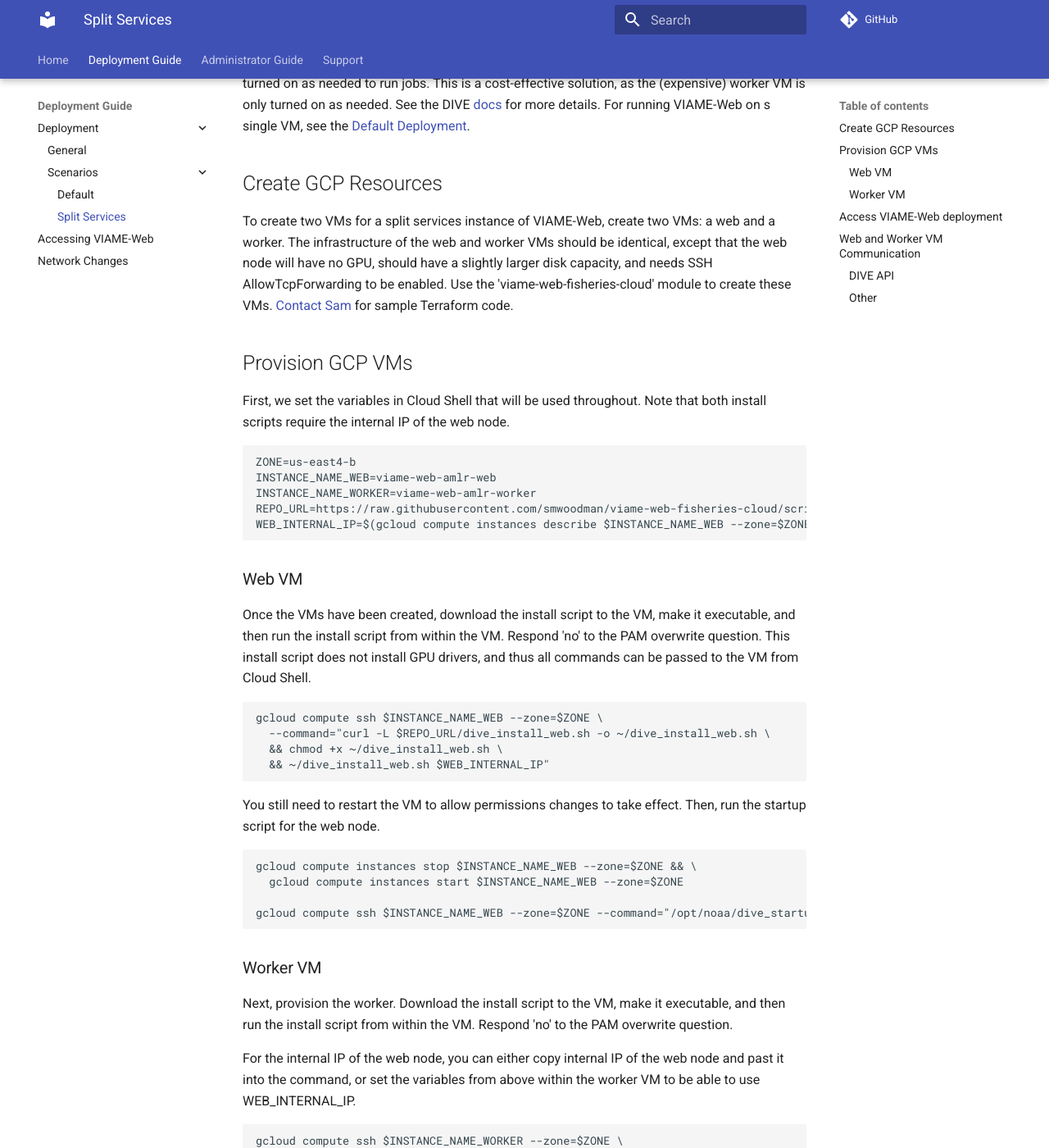
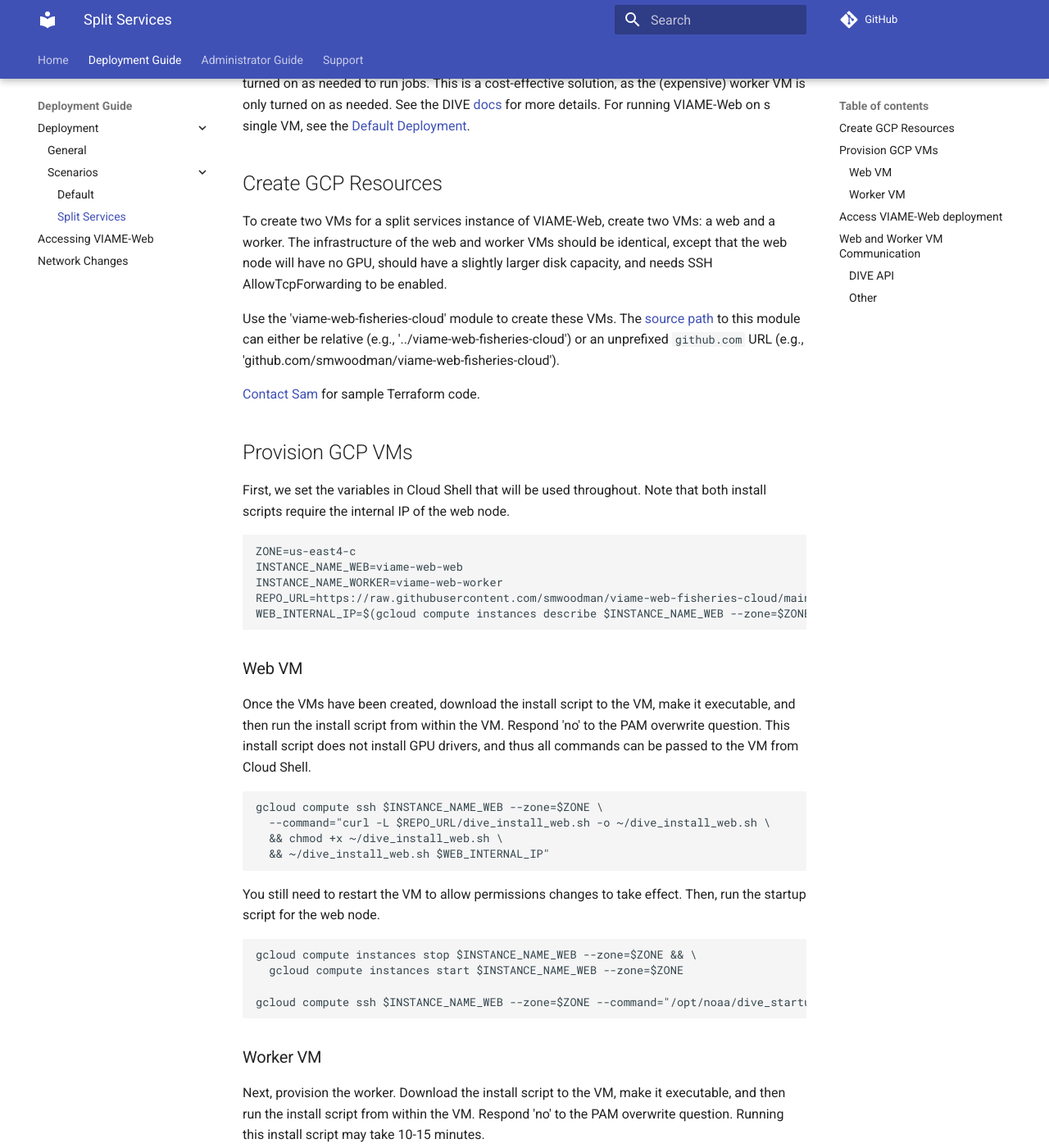
Before and after one commit to SWFSC/viame-web-noaa-gcp, an MkDocs documentation site: the page built from docs/deployment-split.md, in a window 1280 px wide and 1400 px high, scrolled down 231 px. Shown: the whole window at 82% size. Built offline with MkDocs 1.6.1 and Material for MkDocs 9.7.7, drawn with Linux system fonts in a browser that asks for light colours; comment, search, counter and statistics services are not loaded.

Commit message:
update docs and install urls

````diff
--- a/docs/deployment-split.md
+++ b/docs/deployment-split.md
@@ -6,17 +6,21 @@
 
 ## Create GCP Resources
 
-To create two VMs for a split services instance of VIAME-Web, create two VMs: a web and a worker. The infrastructure of the web and worker VMs should be identical, except that the web node will have no GPU, should have a slightly larger disk capacity, and needs SSH AllowTcpForwarding to be enabled. Use the 'viame-web-fisheries-cloud' module to create these VMs. [Contact Sam](support.md) for sample Terraform code.
+To create two VMs for a split services instance of VIAME-Web, create two VMs: a web and a worker. The infrastructure of the web and worker VMs should be identical, except that the web node will have no GPU, should have a slightly larger disk capacity, and needs SSH AllowTcpForwarding to be enabled.
+
+Use the 'viame-web-fisheries-cloud' module to create these VMs. The [source path](https://www.terraform.io/language/modules/sources) to this module can either be relative (e.g., '../viame-web-fisheries-cloud') or an unprefixed `github.com` URL (e.g., 'github.com/smwoodman/viame-web-fisheries-cloud').
+
+[Contact Sam](support.md) for sample Terraform code.
 
 ## Provision GCP VMs
 
 First, we set the variables in Cloud Shell that will be used throughout. Note that both install scripts require the internal IP of the web node.
 
 ``` bash
-ZONE=us-east4-b
-INSTANCE_NAME_WEB=viame-web-amlr-web
-INSTANCE_NAME_WORKER=viame-web-amlr-worker
-REPO_URL=https://raw.githubusercontent.com/smwoodman/viame-web-fisheries-cloud/scripts
+ZONE=us-east4-c
+INSTANCE_NAME_WEB=viame-web-web
+INSTANCE_NAME_WORKER=viame-web-worker
+REPO_URL=https://raw.githubusercontent.com/smwoodman/viame-web-fisheries-cloud/main/scripts
 WEB_INTERNAL_IP=$(gcloud compute instances describe $INSTANCE_NAME_WEB --zone=$ZONE --format='get(networkInterfaces[0].networkIP)')
 ```
 
@@ -42,7 +46,7 @@
 
 ### Worker VM
 
-Next, provision the worker. Download the install script to the VM, make it executable, and then run the install script from within the VM. Respond 'no' to the PAM overwrite question.
+Next, provision the worker. Download the install script to the VM, make it executable, and then run the install script from within the VM. Respond 'no' to the PAM overwrite question. Running this install script may take 10-15 minutes.
 
 For the internal IP of the web node, you can either copy internal IP of the web node and past it into the command, or set the variables from above within the worker VM to be able to use WEB_INTERNAL_IP.
 
````
Also changed, not shown: docs/deployment-access.md (+2 -0 lines), docs/deployment-default.md (+10 -7 lines), docs/deployment-general.md (+1 -1 lines), 2 other files.
